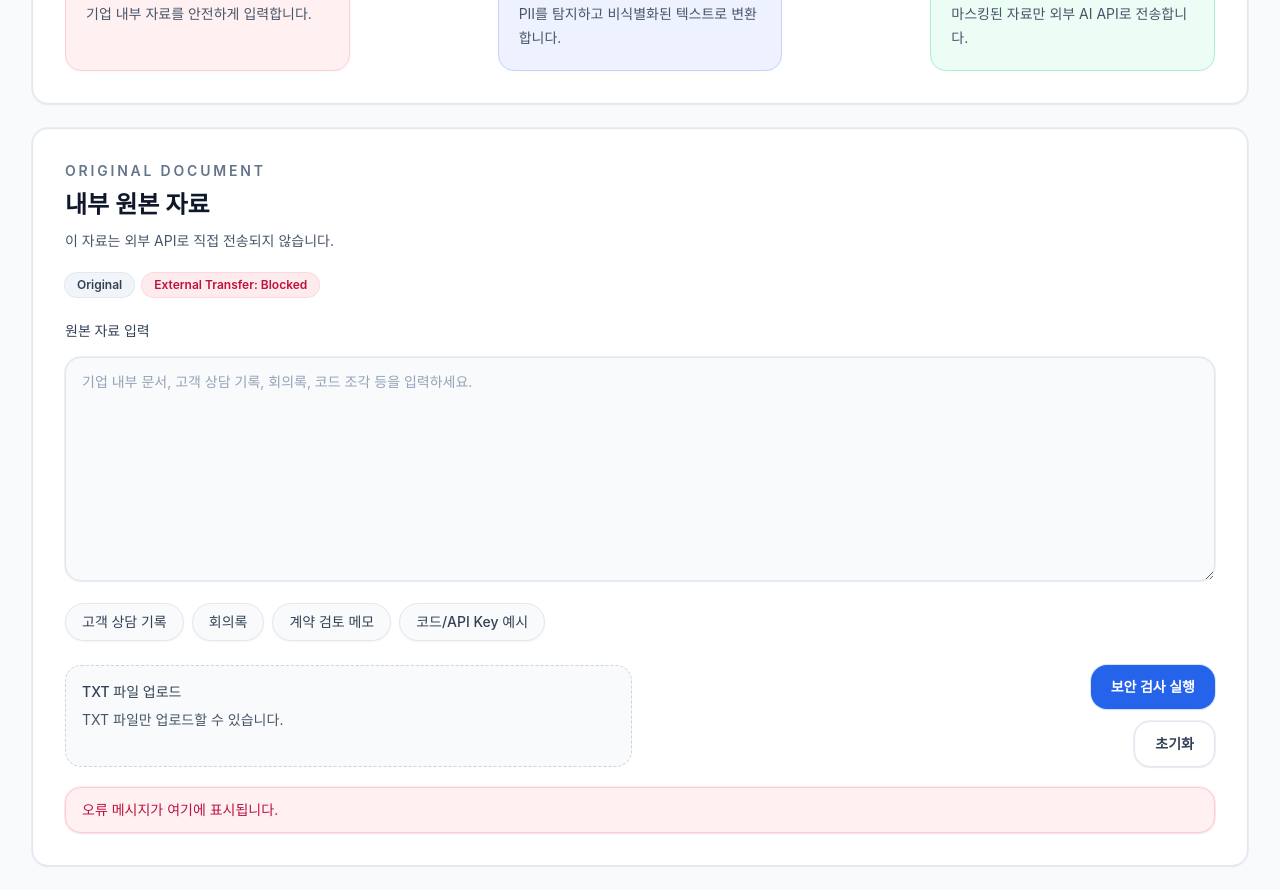
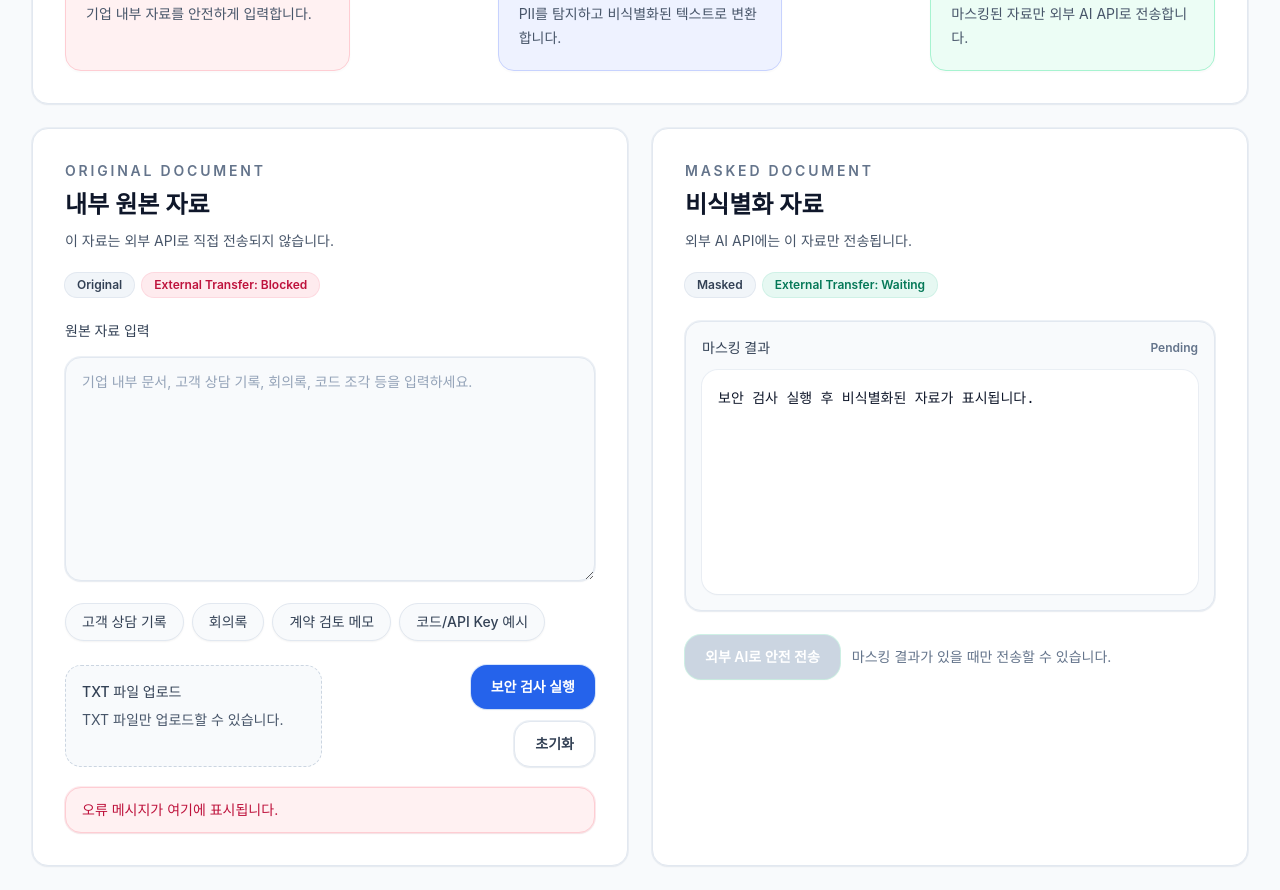
Before and after one commit to PII-Shield-Gateway/AI-Security-Gateway, a React (Vite) app in the folder frontend/: page / in a window 1280 px wide. Shown: the part 460-1350 px from the top of the page. Built offline with nearby package versions, Linux system fonts and the light colour scheme.

Commit message:
feat: add masked document result panel

```diff
--- a/frontend/src/App.jsx
+++ b/frontend/src/App.jsx
@@ -2,6 +2,7 @@ import { useEffect, useState } from "react";
 import Header from "./components/Header";
 import SecurityFlow from "./components/SecurityFlow";
 import OriginalDocumentPanel from "./components/OriginalDocumentPanel";
+import MaskedDocumentPanel from "./components/MaskedDocumentPanel";
 
 const THEME_STORAGE_KEY = "theme";
 
@@ -46,8 +47,9 @@ function App() {
           onToggleDarkMode={() => setIsDarkMode((current) => !current)}
         />
         <SecurityFlow />
-        <div className="mt-6">
+        <div className="mt-6 grid grid-cols-1 gap-6 lg:grid-cols-2">
           <OriginalDocumentPanel />
+          <MaskedDocumentPanel />
         </div>
       </div>
     </main>
--- /dev/null
+++ b/frontend/src/components/MaskedDocumentPanel.jsx
@@ -0,0 +1,81 @@
+function MaskedDocumentPanel({
+  maskedText = "",
+  transferStatus = "WAITING",
+  onSendExternal = () => {},
+  canSend = false,
+  savedFile = null,
+}) {
+  const statusLabel =
+    transferStatus === "SENT"
+      ? "External Transfer: Sent"
+      : transferStatus === "READY"
+        ? "External Transfer: Ready"
+        : "External Transfer: Waiting";
+
+  return (
+    <section className="rounded-2xl border border-slate-200 bg-white p-6 shadow-sm ring-1 ring-slate-200/60 transition-colors duration-200 dark:border-slate-800 dark:bg-slate-900 dark:ring-slate-800/80 sm:p-8">
+      <div className="flex flex-col gap-2">
+        <p className="text-sm font-semibold uppercase tracking-[0.2em] text-slate-500 dark:text-slate-400">
+          Masked Document
+        </p>
+        <h2 className="text-2xl font-semibold text-slate-900 dark:text-slate-100">
+          비식별화 자료
+        </h2>
+        <p className="text-sm leading-6 text-slate-600 dark:text-slate-300">
+          외부 AI API에는 이 자료만 전송됩니다.
+        </p>
+      </div>
+
+      <div className="mt-5 flex flex-wrap gap-2">
+        <span className="inline-flex items-center rounded-full bg-slate-100 px-3 py-1 text-xs font-semibold text-slate-700 ring-1 ring-slate-200 dark:bg-slate-800 dark:text-slate-200 dark:ring-slate-700">
+          Masked
+        </span>
+        <span className="inline-flex items-center rounded-full bg-emerald-500/10 px-3 py-1 text-xs font-semibold text-emerald-700 ring-1 ring-emerald-500/20 dark:text-emerald-300">
+          {statusLabel}
+        </span>
+      </div>
+
+      <div className="mt-6 rounded-2xl border border-slate-200 bg-slate-50 p-4 shadow-sm ring-1 ring-slate-200/60 dark:border-slate-700 dark:bg-slate-950 dark:ring-slate-700/60">
+        <div className="flex items-center justify-between gap-3">
+          <span className="text-sm font-medium text-slate-700 dark:text-slate-200">
+            마스킹 결과
+          </span>
+          {maskedText ? (
+            <span className="text-xs font-semibold text-emerald-700 dark:text-emerald-300">
+              Ready
+            </span>
+          ) : (
+            <span className="text-xs font-semibold text-slate-500 dark:text-slate-400">
+              Pending
+            </span>
+          )}
+        </div>
+        <pre className="mt-3 min-h-56 whitespace-pre-wrap break-words rounded-2xl bg-white p-4 text-sm leading-6 text-slate-900 shadow-sm ring-1 ring-slate-200/60 dark:bg-slate-900 dark:text-slate-100 dark:ring-slate-800">
+          {maskedText || "보안 검사 실행 후 비식별화된 자료가 표시됩니다."}
+        </pre>
+      </div>
+
+      <div className="mt-6 flex flex-wrap items-center gap-3">
+        <button
+          type="button"
+          onClick={onSendExternal}
+          disabled={!canSend}
+          className="inline-flex items-center justify-center rounded-2xl bg-emerald-600 px-5 py-3 text-sm font-semibold text-white shadow-sm ring-1 ring-emerald-500/20 transition-colors duration-200 hover:bg-emerald-500 disabled:cursor-not-allowed disabled:bg-slate-300 dark:bg-emerald-500 dark:hover:bg-emerald-400 dark:disabled:bg-slate-700"
+        >
+          외부 AI로 안전 전송
+        </button>
+        <span className="text-sm text-slate-500 dark:text-slate-400">
+          마스킹 결과가 있을 때만 전송할 수 있습니다.
+        </span>
+      </div>
+
+      {savedFile?.saved_file ? (
+        <div className="mt-5 rounded-2xl border border-emerald-200 bg-emerald-50 px-4 py-3 text-sm text-emerald-800 ring-1 ring-emerald-500/10 dark:border-emerald-500/20 dark:bg-emerald-500/10 dark:text-emerald-200">
+          저장된 파일: {savedFile.saved_file}
+        </div>
+      ) : null}
+    </section>
+  );
+}
+
+export default MaskedDocumentPanel;
```
